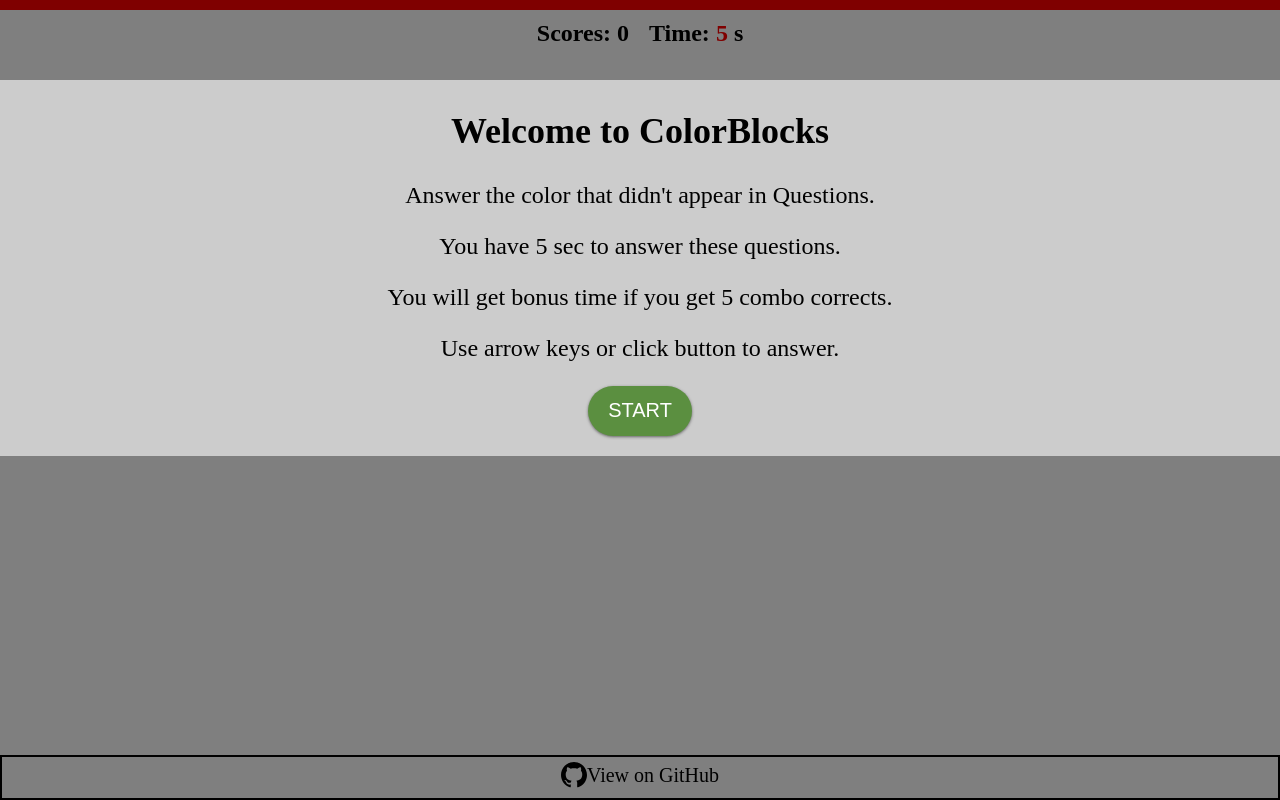
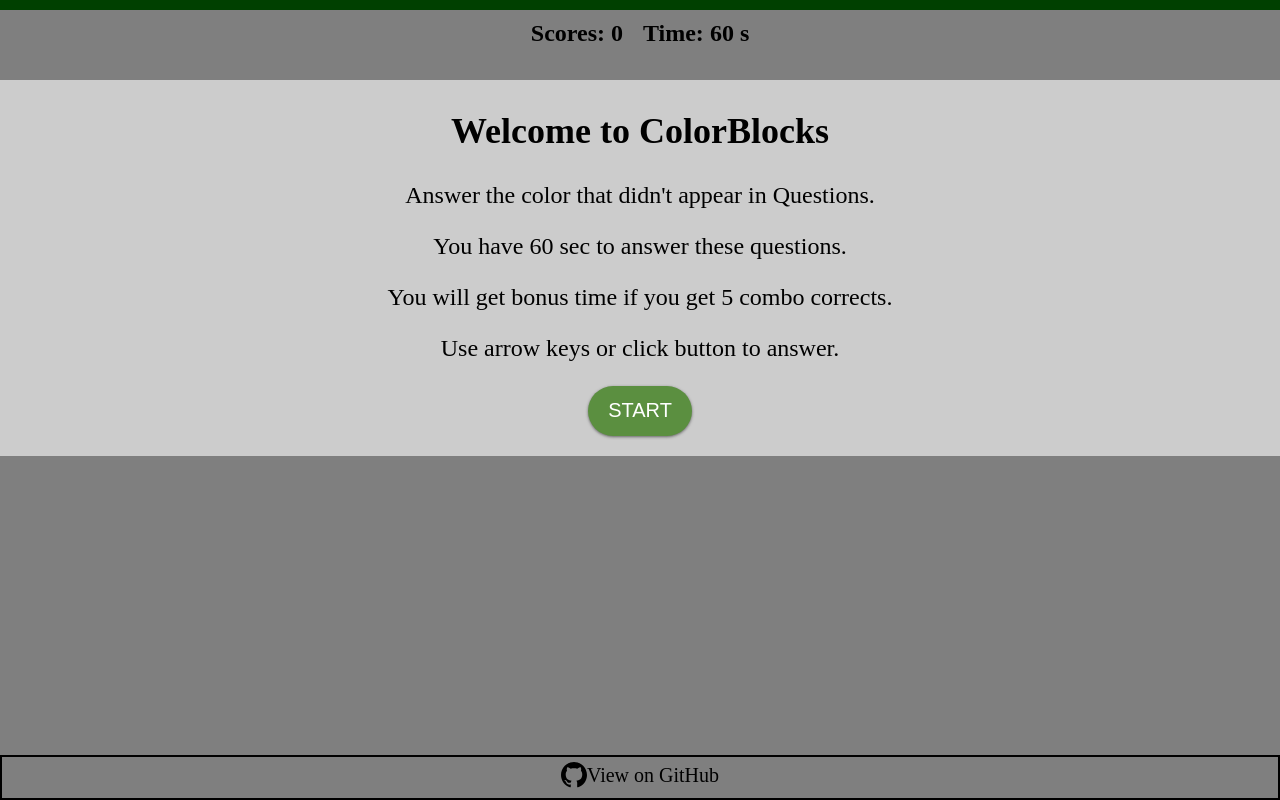
Before and after one commit to SSARCandy/colorblocks-react, a React app: page / in a window 1280 px wide. Built offline with nearby package versions, Linux system fonts and the light colour scheme.

Commit message:
60 seconds

```diff
--- a/src/constants.js
+++ b/src/constants.js
@@ -12,6 +12,6 @@ export const COLOR_MAP = [
   'yellow'
 ];
 
-export const INIT_TIME = 5;
+export const INIT_TIME = 60;
 export const COMBO_THRES = 5;
 export const COMBO_BONUS = 5;
```
